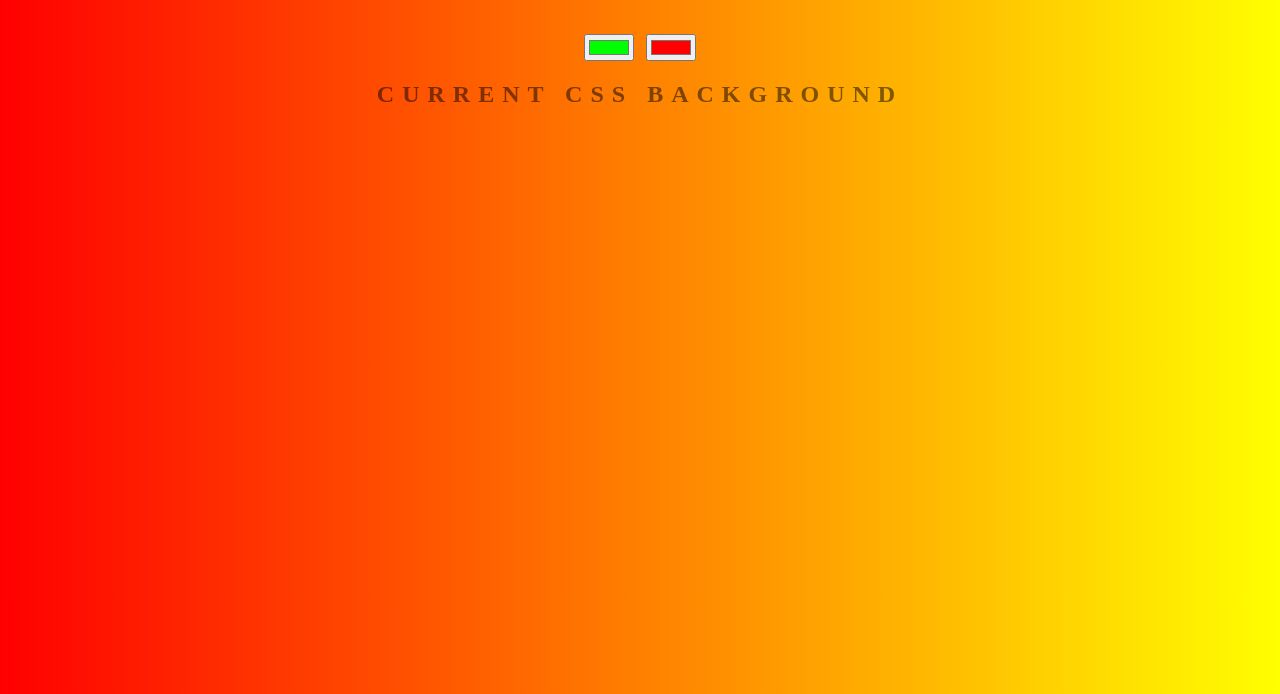
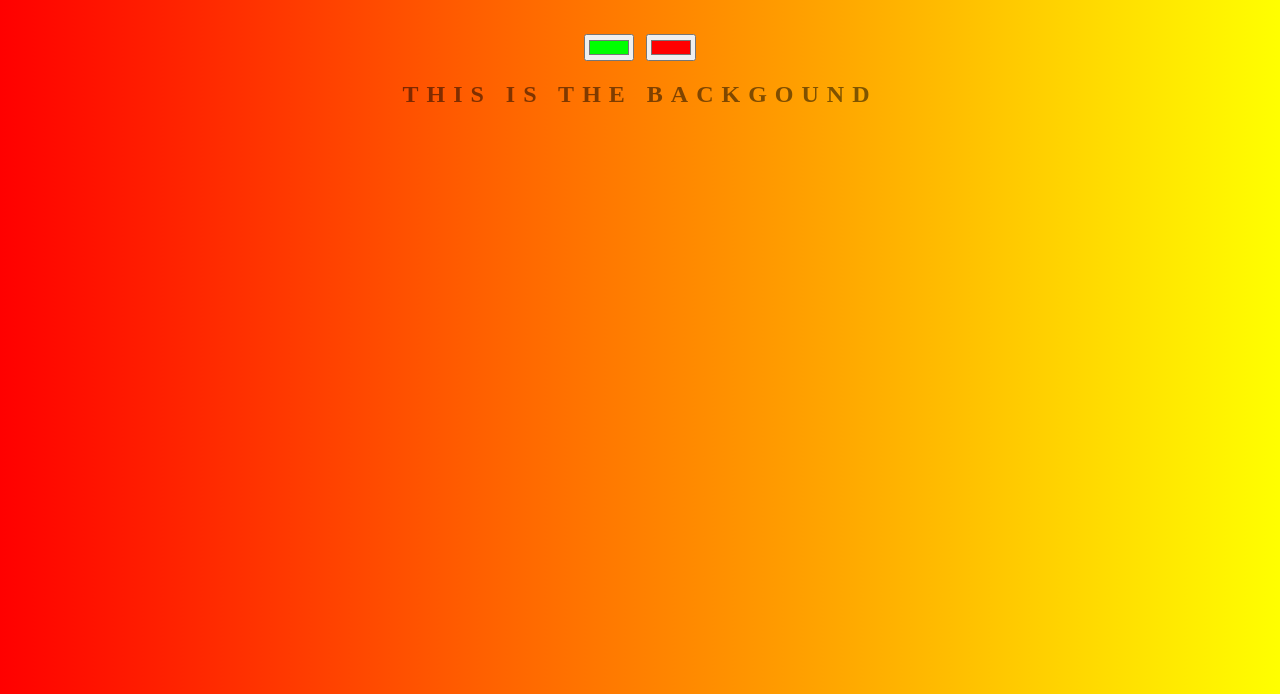
Before and after one commit to Thoninho/background-generator, a plain HTML site: page index.html in a window 1280 px wide. Shown: the part 106-800 px from the top of the page. Drawn offline with Linux system fonts and the light colour scheme.

Commit message:
Changed text in <h2>

```diff
--- a/index.html
+++ b/index.html
@@ -8,7 +8,7 @@
 	<h1>MAGIC Generator</h1>
 	<input class="color1" type="color" name="color1" value="#00ff00">
 	<input class="color2" type="color" name="color2" value="#ff0000">
-	<h2>Current CSS Background</h2>
+	<h2>This is the backgound</h2>
 	<h3></h3>
 	<script type="text/javascript" src="script.js"></script>
 </body>
```
